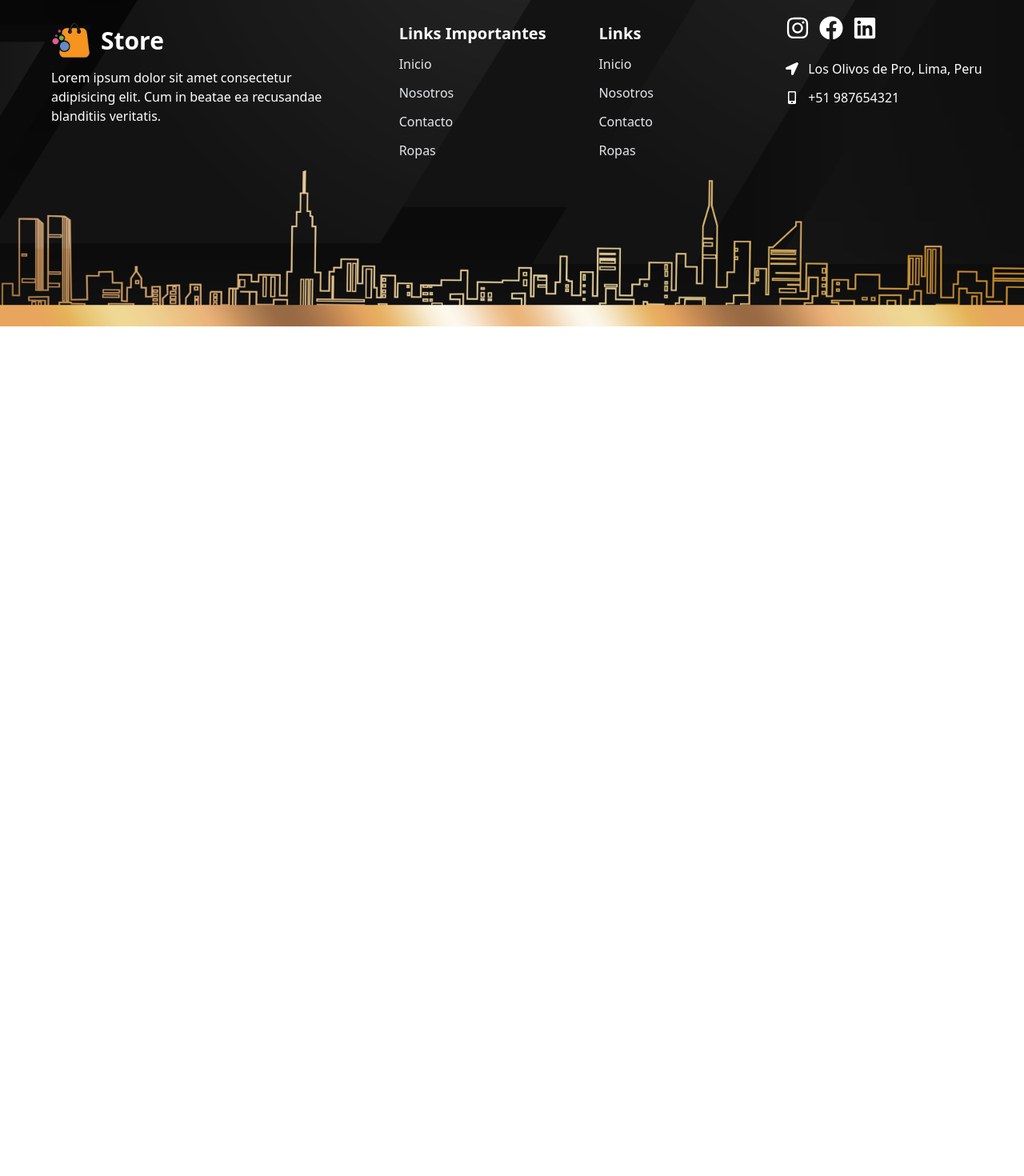
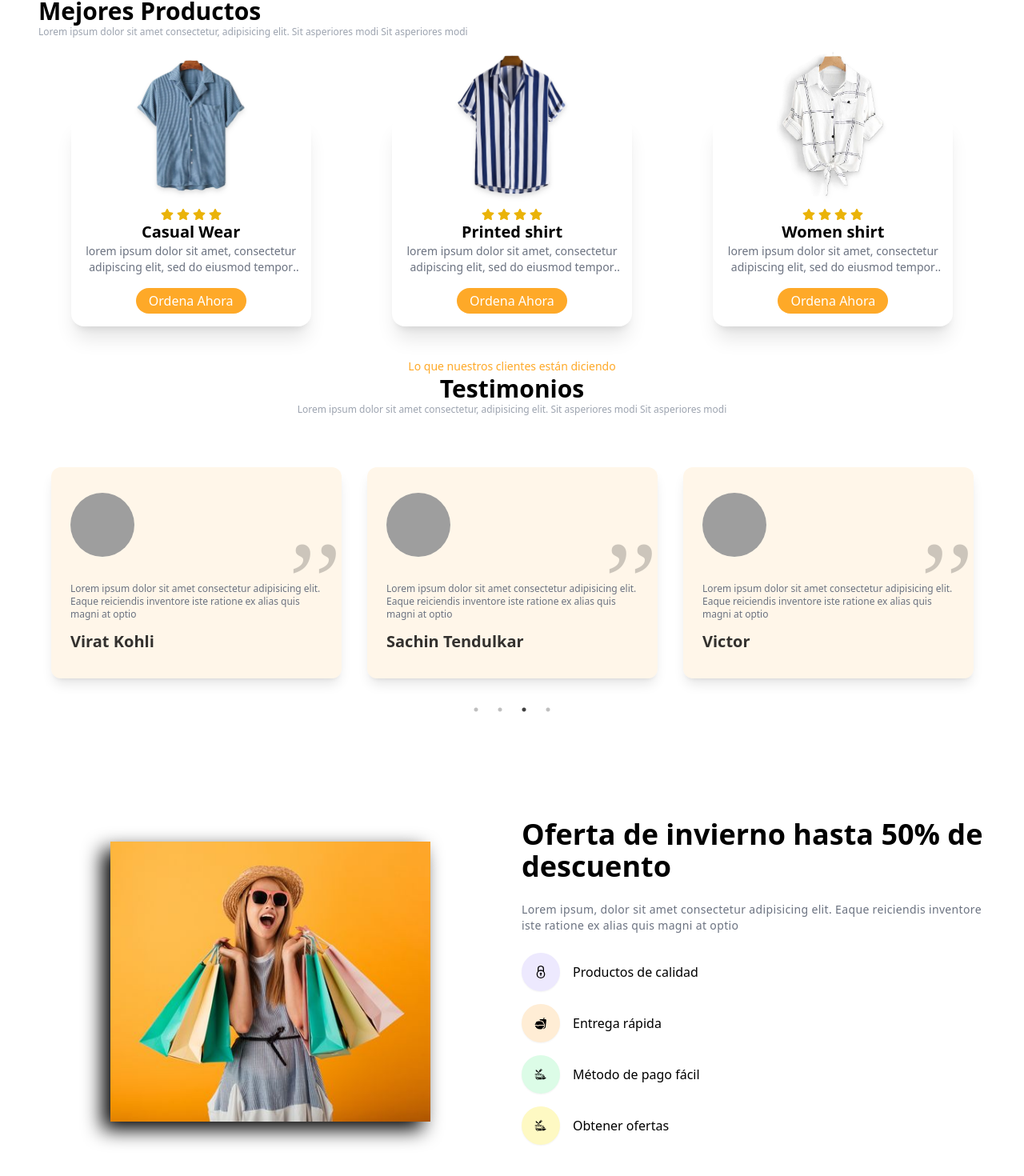
Before and after one commit to MarxAlonso/Tienda-Jhunior, a React (Vite) app: page / in a window 1280 px wide. Shown: the part 1354-2824 px from the top of the page at 80% size. Before the commit the page ends 1762 px from the top, so only its background shows below. Built offline with nearby package versions, Linux system fonts and the light colour scheme; grey boxes are pictures that could not be loaded; the HTML template or start-up script is replaced by a standard one.

Commit message:
Cambios general, agregando nuevos apartados

```diff
--- /dev/null
+++ b/src/common/Banner/Banner.tsx
@@ -0,0 +1,54 @@
+import BannerImg from "../../assets/women/women2.jpg";
+import { GrSecure } from "react-icons/gr";
+import { IoFastFood } from "react-icons/io5";
+import { GiFoodTruck } from "react-icons/gi";
+export const Banner = () =>{
+    return(
+        <div className="min-h-[550px] flex justify-center items-center py-12 sm:py-0">
+      <div className="container">
+        <div className="grid grid-cols-1 sm:grid-cols-2 gap-6 items-center">
+          {/* image section */}
+          <div data-aos="zoom-in">
+            <img
+              src={BannerImg}
+              alt=""
+              className="max-w-[400px] h-[350px] w-full mx-auto drop-shadow-[-10px_10px_12px_rgba(0,0,0,1)] object-cover"
+            />
+          </div>
+
+          {/* text details section */}
+          <div className="flex flex-col justify-center gap-6 sm:pt-0">
+            <h1 data-aos="fade-up" className="text-3xl sm:text-4xl font-bold">
+            Oferta de invierno hasta 50% de descuento
+            </h1>
+            <p
+              data-aos="fade-up"
+              className="text-sm text-gray-500 tracking-wide leading-5"
+            >
+              Lorem ipsum, dolor sit amet consectetur adipisicing elit. Eaque
+              reiciendis inventore iste ratione ex alias quis magni at optio
+            </p>
+            <div className="flex flex-col gap-4">
+              <div data-aos="fade-up" className="flex items-center gap-4">
+                <GrSecure className="text-4xl h-12 w-12 shadow-sm p-4 rounded-full bg-violet-100 dark:bg-violet-400" />
+                <p>Productos de calidad</p>
+              </div>
+              <div data-aos="fade-up" className="flex items-center gap-4">
+                <IoFastFood className="text-4xl h-12 w-12 shadow-sm p-4 rounded-full bg-orange-100 dark:bg-orange-400" />
+                <p>Entrega rápida</p>
+              </div>
+              <div data-aos="fade-up" className="flex items-center gap-4">
+                <GiFoodTruck className="text-4xl h-12 w-12 shadow-sm p-4 rounded-full bg-green-100 dark:bg-green-400" />
+                <p>Método de pago fácil</p>
+              </div>
+              <div data-aos="fade-up" className="flex items-center gap-4">
+                <GiFoodTruck className="text-4xl h-12 w-12 shadow-sm p-4 rounded-full bg-yellow-100 dark:bg-yellow-400" />
+                <p>Obtener ofertas</p>
+              </div>
+            </div>
+          </div>
+        </div>
+      </div>
+    </div>
+    )
+}
--- /dev/null
+++ b/src/common/ProductosLista/ProductosLista.tsx
@@ -0,0 +1,86 @@
+import Img1 from "../../assets/shirt/shirt.png";
+import Img2 from "../../assets/shirt/shirt2.png";
+import Img3 from "../../assets/shirt/shirt3.png";
+import { FaStar } from "react-icons/fa";
+
+const ProductsData = [
+  {
+    id: 1,
+    img: Img1,
+    title: "Casual Wear",
+    description:
+      "lorem ipsum dolor sit amet, consectetur adipiscing elit, sed do eiusmod tempor incididunt ut labore et dolore magna aliqua.",
+  },
+  {
+    id: 2,
+    img: Img2,
+    title: "Printed shirt",
+    description:
+      "lorem ipsum dolor sit amet, consectetur adipiscing elit, sed do eiusmod tempor incididunt ut labore et dolore magna aliqua.",
+  },
+  {
+    id: 3,
+    img: Img3,
+    title: "Women shirt",
+    description:
+      "lorem ipsum dolor sit amet, consectetur adipiscing elit, sed do eiusmod tempor incididunt ut labore et dolore magna aliqua.",
+  },
+];
+export const ProductosLista = () => {
+  return (
+    <div>
+      <div className="container">
+        {/* Header section */}
+        <div className="text-left mb-24">
+          <p data-aos="fade-up" className="text-sm text-primary">
+            Top Rated Products for you
+          </p>
+          <h1 data-aos="fade-up" className="text-3xl font-bold">
+            Mejores Productos
+          </h1>
+          <p data-aos="fade-up" className="text-xs text-gray-400">
+            Lorem ipsum dolor sit amet consectetur, adipisicing elit. Sit
+            asperiores modi Sit asperiores modi
+          </p>
+        </div>
+        {/* Body section */}
+        <div className="grid grid-cols-1 sm:grid-cols-2 md:grid-cols-3 gap-20 md:gap-5 place-items-center">
+          {ProductsData.map((data) => (
+            <div
+              data-aos="zoom-in"
+              className="rounded-2xl bg-white dark:bg-gray-800 hover:bg-black/80 dark:hover:bg-primary hover:text-white relative shadow-xl duration-300 group max-w-[300px]"
+            >
+              {/* image section */}
+              <div className="h-[100px]">
+                <img
+                  src={data.img}
+                  alt=""
+                  className="max-w-[140px] block mx-auto transform -translate-y-20 group-hover:scale-105 duration-300 drop-shadow-md"
+                />
+              </div>
+              {/* details section */}
+              <div className="p-4 text-center">
+                {/* star rating */}
+                <div className="w-full flex items-center justify-center gap-1">
+                  <FaStar className="text-yellow-500" />
+                  <FaStar className="text-yellow-500" />
+                  <FaStar className="text-yellow-500" />
+                  <FaStar className="text-yellow-500" />
+                </div>
+                <h1 className="text-xl font-bold">{data.title}</h1>
+                <p className="text-gray-500 group-hover:text-white duration-300 text-sm line-clamp-2">
+                  {data.description}
+                </p>
+                <button
+                  className="bg-primary hover:scale-105 duration-300 text-white py-1 px-4 rounded-full mt-4 group-hover:bg-white group-hover:text-primary"
+                >
+                  Ordena Ahora
+                </button>
+              </div>
+            </div>
+          ))}
+        </div>
+      </div>
+    </div>
+  );
+};
--- /dev/null
+++ b/src/common/Testimonios/Testimonios.tsx
@@ -0,0 +1,119 @@
+import Slider from "react-slick";
+
+const TestimonialData = [
+  {
+    id: 1,
+    name: "Victor",
+    text: "Lorem ipsum dolor sit amet consectetur adipisicing elit. Eaque reiciendis inventore iste ratione ex alias quis magni at optio",
+    img: "https://picsum.photos/101/101",
+  },
+  {
+    id: 2,
+    name: "Satya Nadella",
+    text: "Lorem ipsum dolor sit amet consectetur adipisicing elit. Eaque reiciendis inventore iste ratione ex alias quis magni at optio",
+    img: "https://picsum.photos/102/102",
+  },
+  {
+    id: 3,
+    name: "Virat Kohli",
+    text: "Lorem ipsum dolor sit amet consectetur adipisicing elit. Eaque reiciendis inventore iste ratione ex alias quis magni at optio",
+    img: "https://picsum.photos/104/104",
+  },
+  {
+    id: 5,
+    name: "Sachin Tendulkar",
+    text: "Lorem ipsum dolor sit amet consectetur adipisicing elit. Eaque reiciendis inventore iste ratione ex alias quis magni at optio",
+    img: "https://picsum.photos/103/103",
+  },
+];
+export const Testimonios = () => {
+  const settings = {
+    dots: true,
+    arrows: false,
+    infinite: true,
+    speed: 500,
+    slidesToScroll: 1,
+    autoplay: true,
+    autoplaySpeed: 2000,
+    cssEase: "linear",
+    pauseOnHover: true,
+    pauseOnFocus: true,
+    responsive: [
+      {
+        breakpoint: 10000,
+        settings: {
+          slidesToShow: 3,
+          slidesToScroll: 1,
+          infinite: true,
+        },
+      },
+      {
+        breakpoint: 1024,
+        settings: {
+          slidesToShow: 2,
+          slidesToScroll: 1,
+          initialSlide: 2,
+        },
+      },
+      {
+        breakpoint: 640,
+        settings: {
+          slidesToShow: 1,
+          slidesToScroll: 1,
+        },
+      },
+    ],
+  };
+  return (
+    <div className="py-10 mb-10">
+      <div className="container">
+        {/* header section */}
+        <div className="text-center mb-10 max-w-[600px] mx-auto">
+          <p data-aos="fade-up" className="text-sm text-primary">
+            Lo que nuestros clientes están diciendo
+          </p>
+          <h1 data-aos="fade-up" className="text-3xl font-bold">
+            Testimonios
+          </h1>
+          <p data-aos="fade-up" className="text-xs text-gray-400">
+            Lorem ipsum dolor sit amet consectetur, adipisicing elit. Sit
+            asperiores modi Sit asperiores modi
+          </p>
+        </div>
+
+        {/* Testimonial cards */}
+        <div data-aos="zoom-in">
+          <Slider {...settings}>
+            {TestimonialData.map((data) => (
+              <div className="my-6">
+                <div
+                  key={data.id}
+                  className="flex flex-col gap-4 shadow-lg py-8 px-6 mx-4 rounded-xl dark:bg-gray-800 bg-primary/10 relative"
+                >
+                  <div className="mb-4">
+                    <img
+                      src={data.img}
+                      alt=""
+                      className="rounded-full w-20 h-20"
+                    />
+                  </div>
+                  <div className="flex flex-col items-center gap-4">
+                    <div className="space-y-3">
+                      <p className="text-xs text-gray-500">{data.text}</p>
+                      <h1 className="text-xl font-bold text-black/80 dark:text-light">
+                        {data.name}
+                      </h1>
+                    </div>
+                  </div>
+                  <p className="text-black/20 text-9xl font-serif absolute top-0 right-0">
+                    ,,
+                  </p>
+                </div>
+              </div>
+            ))}
+          </Slider>
+        </div>
+      </div>
+    </div>
+  );
+};
--- a/src/pages/HomePage/HomePage.tsx
+++ b/src/pages/HomePage/HomePage.tsx
@@ -1,13 +1,19 @@
+import { Banner } from "../../common/Banner/Banner";
 import { Footer } from "../../common/Footer/Footer";
 import { Hero } from "../../common/Hero/Hero";
 import { Navbar } from "../../common/Navbar/Navbar";
 import { Productos } from "../../common/Productos/Productos";
+import { ProductosLista } from "../../common/ProductosLista/ProductosLista";
+import { Testimonios } from "../../common/Testimonios/Testimonios";
 export const HomePage = () => {
     return (
     <>
       <Navbar />
       <Hero />
       <Productos />
+      <ProductosLista />
+      <Testimonios />
+      <Banner />
       <Footer />
     </>
   );
```
